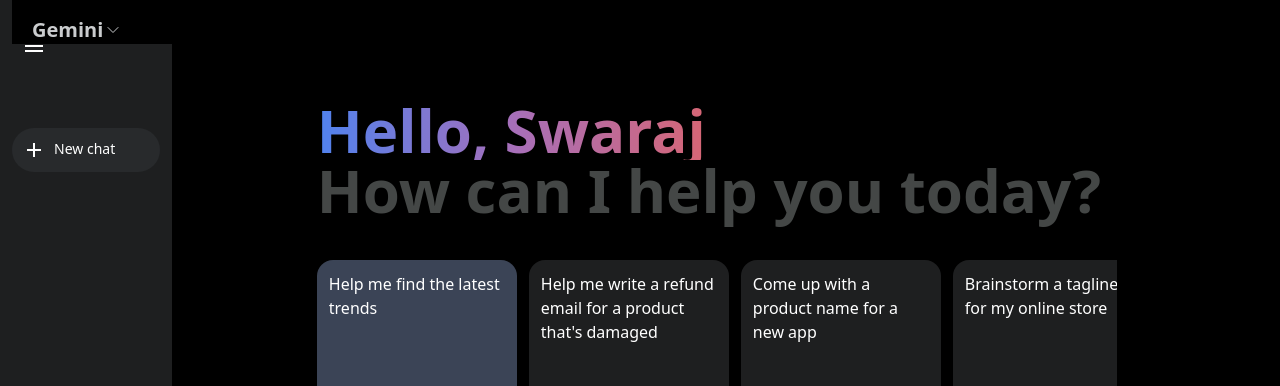
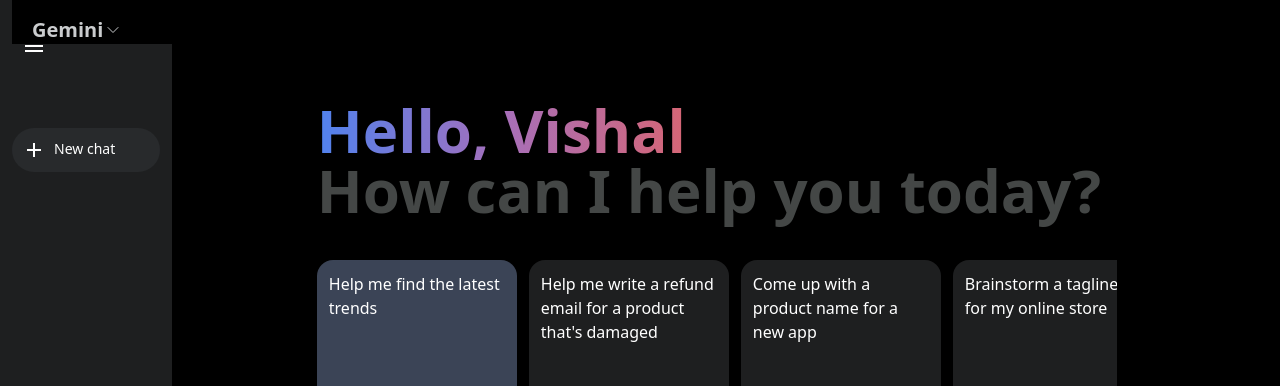
Before and after one commit to Virus35/geminiClone, a plain HTML site: page index.html in a window 1280 px wide. Shown: the top 386 px of the page. Drawn offline with nearby package versions, Linux system fonts and the light colour scheme; a script that the page names is missing.

Commit message:
basic fixex

```diff
--- a/index.html
+++ b/index.html
@@ -171,7 +171,7 @@
                 <h1 class="text-6xl font-semibold" style="background: #5082EE;
                 background: linear-gradient(to right, #5082EE 0%, #A66FBA 50%, #D66675 100%);
                 -webkit-background-clip: text;
-                -webkit-text-fill-color: transparent;">Hello, Swaraj</h1>
+                -webkit-text-fill-color: transparent;">Hello, Vishal</h1>
                 <h1 class="text-[rgb(68,71,70)] text-6xl font-semibold">How can I help you today?</h1>
                 <div class="w-full flex gap-3 my-10 overflow-x-auto hide-scrollbar">
                     <div
```
